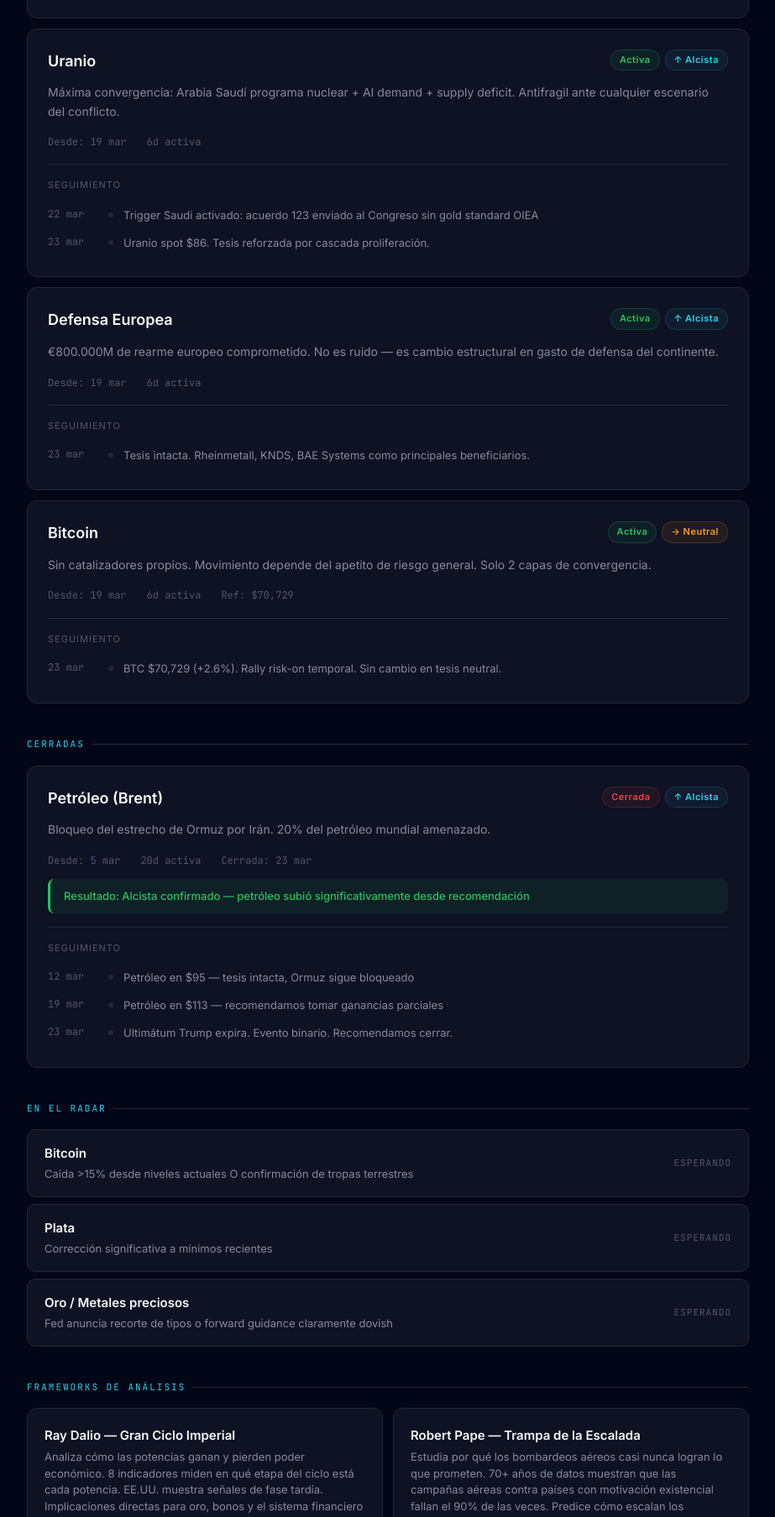
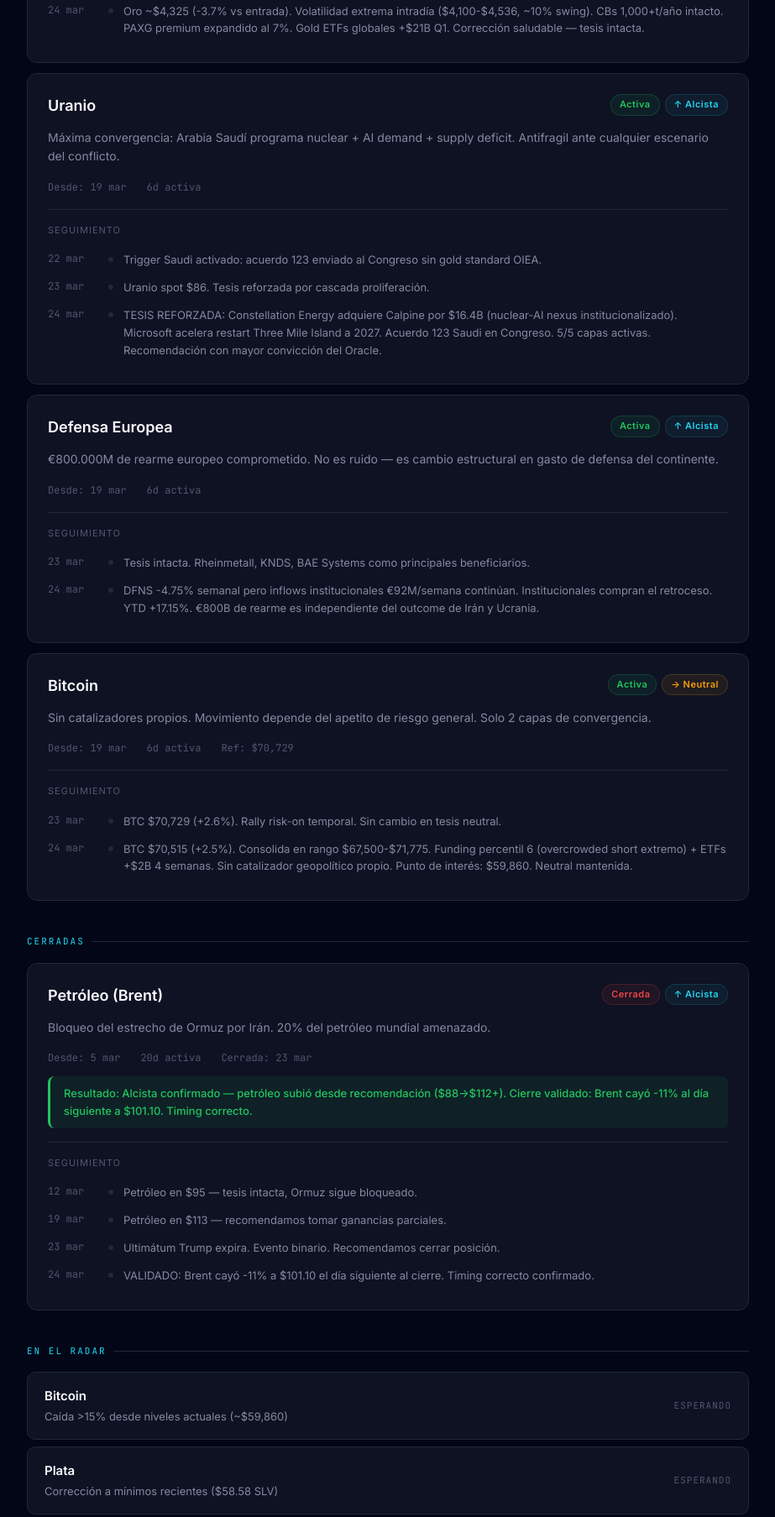
Before and after one commit to Wcoach24/geopolitical-oracle, a website: page index.html in a window 1280 px wide. Shown: the part 680-2487 px from the top of the page at 84% size, without its empty margins (178-1101 px from the left). Drawn offline with Linux system fonts and the light colour scheme.

Commit message:
Update track record — 2026-03-24

```diff
--- a/index.html
+++ b/index.html
@@ -149,7 +149,7 @@
   <!-- STATS -->
   <div class="stats fade-in" id="stats">
     <div class="stat">
-      <div class="stat-value cyan" id="total-recs">6</div>
+      <div class="stat-value cyan" id="total-recs">5</div>
       <div class="stat-label">Recomendaciones</div>
     </div>
     <div class="stat">
@@ -216,8 +216,8 @@
 
 <script>
 const DATA = {
-  "last_updated": "2026-03-23",
-  "tension": "ALERTA",
+  "last_updated": "2026-03-24",
+  "tension": "ALTO",
   "recomendaciones_activas": [
     {
       "id": "REC-GOLD-001",
@@ -229,10 +229,8 @@ const DATA = {
       "estado": "ACTIVA",
       "precio_referencia_entrada": 4490,
       "seguimiento": [
-        {
-          "fecha": "2026-03-23",
-          "nota": "Oro en $4,364 (-2.9%). Corrección por desescalación parcial. Tesis LP intacta."
-        }
+        { "fecha": "2026-03-23", "nota": "Oro en $4,364 (-2.9%). Corrección por desescalación parcial. Tesis LP intacta." },
+        { "fecha": "2026-03-24", "nota": "Oro ~$4,325 (-3.7% vs entrada). Volatilidad extrema intradía ($4,100-$4,536, ~10% swing). CBs 1,000+t/año intacto. PAXG premium expandido al 7%. Gold ETFs globales +$21B Q1. Corrección saludable — tesis intacta." }
       ]
     },
     {
@@ -245,14 +243,9 @@ const DATA = {
       "estado": "ACTIVA",
       "precio_referencia_entrada": null,
       "seguimiento": [
-        {
-          "fecha": "2026-03-22",
-          "nota": "Trigger Saudi activado: acuerdo 123 enviado al Congreso sin gold standard OIEA"
-        },
-        {
-          "fecha": "2026-03-23",
-          "nota": "Uranio spot $86. Tesis reforzada por cascada proliferación."
-        }
+        { "fecha": "2026-03-22", "nota": "Trigger Saudi activado: acuerdo 123 enviado al Congreso sin gold standard OIEA." },
+        { "fecha": "2026-03-23", "nota": "Uranio spot $86. Tesis reforzada por cascada proliferación." },
+        { "fecha": "2026-03-24", "nota": "TESIS REFORZADA: Constellation Energy adquiere Calpine por $16.4B (nuclear-AI nexus institucionalizado). Microsoft acelera restart Three Mile Island a 2027. Acuerdo 123 Saudi en Congreso. 5/5 capas activas. Recomendación con mayor convicción del Oracle." }
       ]
     },
     {
@@ -265,10 +258,8 @@ const DATA = {
       "estado": "ACTIVA",
       "precio_referencia_entrada": null,
       "seguimiento": [
-        {
-          "fecha": "2026-03-23",
-          "nota": "Tesis intacta. Rheinmetall, KNDS, BAE Systems como principales beneficiarios."
-        }
+        { "fecha": "2026-03-23", "nota": "Tesis intacta. Rheinmetall, KNDS, BAE Systems como principales beneficiarios." },
+        { "fecha": "2026-03-24", "nota": "DFNS -4.75% semanal pero inflows institucionales €92M/semana continúan. Institucionales compran el retroceso. YTD +17.15%. €800B de rearme es independiente del outcome de Irán y Ucrania." }
       ]
     },
     {
@@ -281,10 +272,8 @@ const DATA = {
       "estado": "ACTIVA",
       "precio_referencia_entrada": 70729,
       "seguimiento": [
-        {
-          "fecha": "2026-03-23",
-          "nota": "BTC $70,729 (+2.6%). Rally risk-on temporal. Sin cambio en tesis neutral."
-        }
+        { "fecha": "2026-03-23", "nota": "BTC $70,729 (+2.6%). Rally risk-on temporal. Sin cambio en tesis neutral." },
+        { "fecha": "2026-03-24", "nota": "BTC $70,515 (+2.5%). Consolida en rango $67,500-$71,775. Funding percentil 6 (overcrowded short extremo) + ETFs +$2B 4 semanas. Sin catalizador geopolítico propio. Punto de interés: $59,860. Neutral mantenida." }
       ]
     }
   ],
@@ -295,24 +284,16 @@ const DATA = {
       "tipo_activo": "commodity",
       "direccion": "alcista",
       "fecha_recomendacion": "2026-03-05",
+      "fecha_cierre": "2026-03-23",
       "contexto_entrada": "Bloqueo del estrecho de Ormuz por Irán. 20% del petróleo mundial amenazado.",
+      "motivo_cierre": "Evento binario: ultimátum de Trump crea riesgo de corrección brusca. Recomendamos proteger ganancias.",
+      "resultado": "Alcista confirmado — petróleo subió desde recomendación ($88→$112+). Cierre validado: Brent cayó -11% al día siguiente a $101.10. Timing correcto.",
       "estado": "CERRADA",
-      "fecha_cierre": "2026-03-23",
-      "motivo_cierre": "Evento binario: ultimátum de Trump crea riesgo de corrección brusca. Recomendamos proteger ganancias.",
-      "resultado": "Alcista confirmado — petróleo subió significativamente desde recomendación",
       "seguimiento": [
-        {
-          "fecha": "2026-03-12",
-          "nota": "Petróleo en $95 — tesis intacta, Ormuz sigue bloqueado"
-        },
-        {
-          "fecha": "2026-03-19",
-          "nota": "Petróleo en $113 — recomendamos tomar ganancias parciales"
-        },
-        {
-          "fecha": "2026-03-23",
-          "nota": "Ultimátum Trump expira. Evento binario. Recomendamos cerrar."
-        }
+        { "fecha": "2026-03-12", "nota": "Petróleo en $95 — tesis intacta, Ormuz sigue bloqueado." },
+        { "fecha": "2026-03-19", "nota": "Petróleo en $113 — recomendamos tomar ganancias parciales." },
+        { "fecha": "2026-03-23", "nota": "Ultimátum Trump expira. Evento binario. Recomendamos cerrar posición." },
+        { "fecha": "2026-03-24", "nota": "VALIDADO: Brent cayó -11% a $101.10 el día siguiente al cierre. Timing correcto confirmado." }
       ],
       "resultado_tipo": "win"
     }
@@ -321,23 +302,26 @@ const DATA = {
     {
       "id": "WATCH-BTC-DCA",
       "asset": "Bitcoin",
-      "condicion": "Caída >15% desde niveles actuales O confirmación de tropas terrestres",
+      "condicion": "Caída >15% desde niveles actuales (~$59,860)",
       "accion_si_activa": "Recomendar DCA escalonado en BTC",
-      "estado": "ESPERANDO"
+      "estado": "ESPERANDO",
+      "ultima_nota": "2026-03-24: BTC $70,515. Trigger a $59,860 (15% de distancia). Monitorear post-28 Mar si hay risk-off."
     },
     {
       "id": "WATCH-PLATA",
       "asset": "Plata",
-      "condicion": "Corrección significativa a mínimos recientes",
-      "accion_si_activa": "Recomendar exposición a plata — infraposicionamiento extremo de institucionales",
-      "estado": "ESPERANDO"
+      "condicion": "Corrección a mínimos recientes ($58.58 SLV)",
+      "accion_si_activa": "Recomendar exposición a plata — infraposicionamiento extremo institucional (COT percentil 15)",
+      "estado": "ESPERANDO",
+      "ultima_nota": "2026-03-24: SLV $62.73. A 6.6% del trigger. Setup contrarian más limpio del board."
     },
     {
       "id": "WATCH-FED-CUT",
       "asset": "Oro / Metales preciosos",
       "condicion": "Fed anuncia recorte de tipos o forward guidance claramente dovish",
       "accion_si_activa": "Reforzar recomendación alcista en oro",
-      "estado": "ESPERANDO"
+      "estado": "ESPERANDO",
+      "ultima_nota": "2026-03-24: Fed hawkish hold. Solo 1 recorte proyectado 2026. PCE 2.7%. 10Y subió 3bps pese a oil -11%. Próxima señal: PCE marzo (finales de abril)."
     }
   ]
 };
@@ -367,63 +351,26 @@ function renderCard(rec, isClosed) {
 
   let timeline = '';
   if (rec.seguimiento && rec.seguimiento.length) {
-    timeline = `<div class="timeline">
-      <div class="timeline-title">Seguimiento</div>
-      ${rec.seguimiento.map(s => `
-        <div class="timeline-entry">
-          <div class="timeline-date">${formatDate(s.fecha)}</div>
-          <div class="timeline-dot"></div>
-          <div class="timeline-text">${s.nota}</div>
-        </div>
-      `).join('')}
-    </div>`;
+    timeline = '<div class="timeline"><div class="timeline-title">Seguimiento</div>' +
+      rec.seguimiento.map(s => '<div class="timeline-entry"><div class="timeline-date">' + formatDate(s.fecha) + '</div><div class="timeline-dot"></div><div class="timeline-text">' + s.nota + '</div></div>').join('') +
+      '</div>';
   }
 
   let result = '';
   if (isClosed && rec.resultado) {
     const cls = rec.resultado_tipo === 'win' ? 'result-win' : 'result-pending';
-    result = `<div class="result ${cls}">Resultado: ${rec.resultado}</div>`;
+    result = '<div class="result ' + cls + '">Resultado: ' + rec.resultado + '</div>';
   }
 
-  const closeMeta = isClosed && rec.fecha_cierre
-    ? `<span>Cerrada: ${formatDate(rec.fecha_cierre)}</span>` : '';
+  const closeMeta = isClosed && rec.fecha_cierre ? '<span>Cerrada: ' + formatDate(rec.fecha_cierre) + '</span>' : '';
 
-  return `<div class="rec-card">
-    <div class="rec-header">
-      <div class="rec-asset">${rec.asset}</div>
-      <div class="rec-badges">${statusBadge}${directionBadge(rec.direccion)}</div>
-    </div>
-    <div class="rec-context">${rec.contexto_entrada}</div>
-    <div class="rec-meta">
-      <span>Desde: ${formatDate(rec.fecha_recomendacion)}</span>
-      <span>${days}d activa</span>
-      ${rec.precio_referencia_entrada ? `<span>Ref: $${rec.precio_referencia_entrada.toLocaleString()}</span>` : ''}
-      ${closeMeta}
-    </div>
-    ${result}
-    ${timeline}
-  </div>`;
+  return '<div class="rec-card"><div class="rec-header"><div class="rec-asset">' + rec.asset + '</div><div class="rec-badges">' + statusBadge + directionBadge(rec.direccion) + '</div></div><div class="rec-context">' + rec.contexto_entrada + '</div><div class="rec-meta"><span>Desde: ' + formatDate(rec.fecha_recomendacion) + '</span><span>' + days + 'd activa</span>' + (rec.precio_referencia_entrada ? '<span>Ref: $' + rec.precio_referencia_entrada.toLocaleString() + '</span>' : '') + closeMeta + '</div>' + result + timeline + '</div>';
 }
 
-// Render
-document.getElementById('active-container').innerHTML =
-  DATA.recomendaciones_activas.map(r => renderCard(r, false)).join('');
+document.getElementById('active-container').innerHTML = DATA.recomendaciones_activas.map(r => renderCard(r, false)).join('');
+document.getElementById('closed-container').innerHTML = DATA.recomendaciones_cerradas.map(r => renderCard(r, true)).join('');
+document.getElementById('watchlist-container').innerHTML = DATA.watchlist.map(w => '<div class="watch-item"><div><div class="watch-asset">' + w.asset + '</div><div class="watch-condition">' + w.condicion + '</div></div><div class="watch-status">' + w.estado + '</div></div>').join('');
 
-document.getElementById('closed-container').innerHTML =
-  DATA.recomendaciones_cerradas.map(r => renderCard(r, true)).join('');
-
-document.getElementById('watchlist-container').innerHTML =
-  DATA.watchlist.map(w => `
-    <div class="watch-item">
-      <div>
-        <div class="watch-asset">${w.asset}</div>
-        <div class="watch-condition">${w.condicion}</div>
-      </div>
-      <div class="watch-status">${w.estado}</div>
-    </div>
-  `).join('');
-
-// Update stats
 const total = DATA.recomendaciones_activas.length + DATA.recomendaciones_cerradas.length;
 const active = DATA.recomendaciones_activas.length;
 const closed = DATA.recomendaciones_cerradas.length;
```
